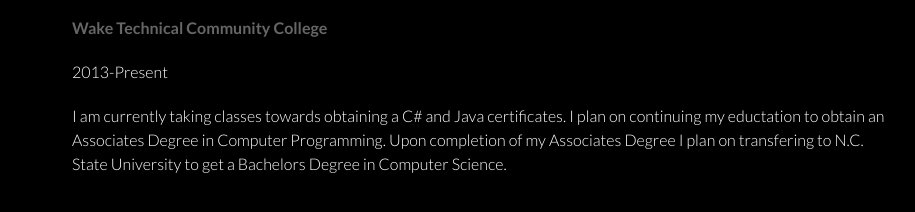
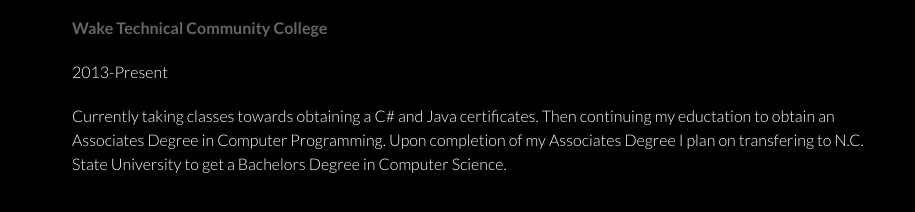
Before and after one commit to tmonck/tmonck.github.io, a Jekyll site: the page Resume.html, which Jekyll copies as it is, in a window 1280 px wide and 900 px high, scrolled down 1857 px. Shown: the part 646-858 px from the top of the window, without its empty margins (178-1093 px from the left). Built offline with Jekyll 4.4.1, drawn with Linux system fonts in a browser that asks for light colours.

Commit message:
Update Resume2

```diff
--- a/Resume.html
+++ b/Resume.html
@@ -112,7 +112,7 @@
 			<h2>EDUCTATION</h2>
 				<h4>Wake Technical Community College</h4>
 				<p>2013-Present</p>
-				<p>I am currently taking classes towards obtaining a C# and Java certificates. I plan on continuing my eductation to obtain an
+				<p>Currently taking classes towards obtaining a C# and Java certificates. Then continuing my eductation to obtain an
 				Associates Degree in Computer Programming. Upon completion of my Associates Degree I plan on transfering to N.C. State University
 				to get a Bachelors Degree in Computer Science.</p>
 </p>
```
